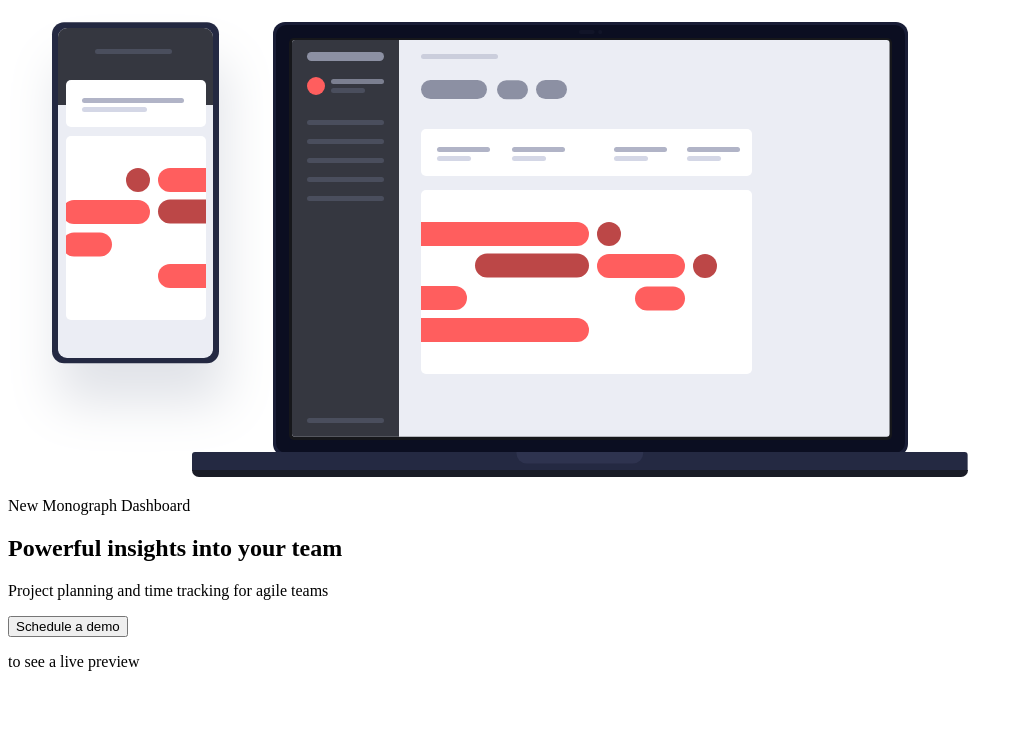
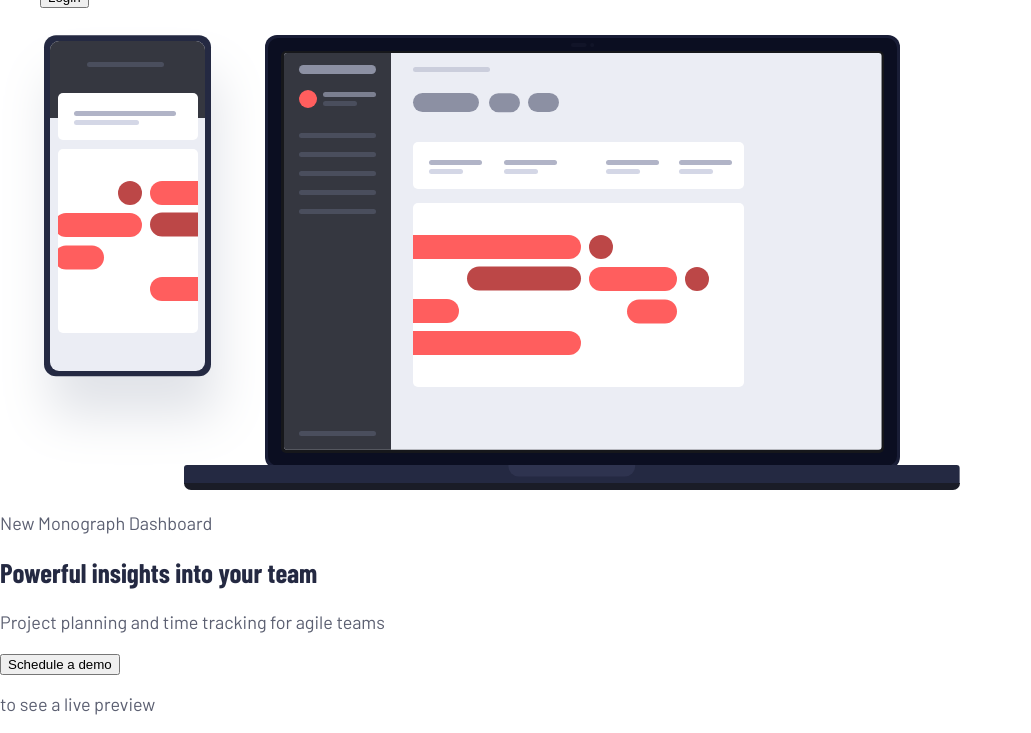
Before and after one commit to dinakonto/project-tracking-intro-component, a website: page index.html in a window 1280 px wide. Shown: the part 158-891 px from the top of the page, without its empty margins (0-1031 px from the left). Before the commit the page ends 845 px from the top, so only its background shows below. Drawn offline with nearby package versions, Linux system fonts and the light colour scheme.

Commit message:
Add Sass variables for styleguide elements

```diff
--- a/index.html
+++ b/index.html
@@ -5,6 +5,8 @@
   <meta name="viewport" content="width=device-width, initial-scale=1.0">
 
   <link rel="icon" type="image/png" sizes="32x32" href="./images/favicon-32x32.png">
+  <link href="https://fonts.googleapis.com/css2?family=Barlow+Condensed:wght@400;700&display=swap" rel="stylesheet">
+  <link href="https://fonts.googleapis.com/css2?family=Barlow&display=swap" rel="stylesheet">
   <link rel="stylesheet" href="./styles/css/styles.css">
 
   <title>Frontend Mentor | Project tracking intro component</title>
@@ -57,10 +59,5 @@
 
   </div>
 
-
-
-
-
-
 </body>
 </html>
--- a/styles/sass/styles.sass
+++ b/styles/sass/styles.sass
@@ -0,0 +1,34 @@
+// STYLEGUIDE
+$col-primary: hsl(0, 100%, 68%)
+$col-neutral-light: hsl(207, 33%, 95%)
+$col-neutral-medium: hsl(231, 7%, 65%)
+$col-neutral-dark: hsl(230, 11%, 40%)
+$col-neutral-xdark: hsl(230, 29%, 20%)
+
+$font-base-size: 18px
+
+$font-stack-headings: 'Barlow Condensed', sans-serif
+$font-weight-headings-regular: 400
+$font-weight-headings-bold: 700
+$font-stack-body: 'Barlow', sans-serif
+$font-weight-body: 400
+
+
+/*
+ * BASE LAYOUT
+ */
+*
+  box-sizing: border-box
+  transition: all 0.2s ease-in-out
+body
+  margin: 0
+  height: 100%
+  width: 100%
+  font-family: $font-stack-body
+  font-weight: $font-weight-body
+  font-size: $font-base-size
+  color: $col-neutral-dark
+h1, h2, h3, h4, h5, h6
+  font-family: $font-stack-headings
+  font-weight: $font-weight-headings-bold
+  color: $col-neutral-xdark
```
Also changed, not shown: styles/css/styles.css, 1 other file.
